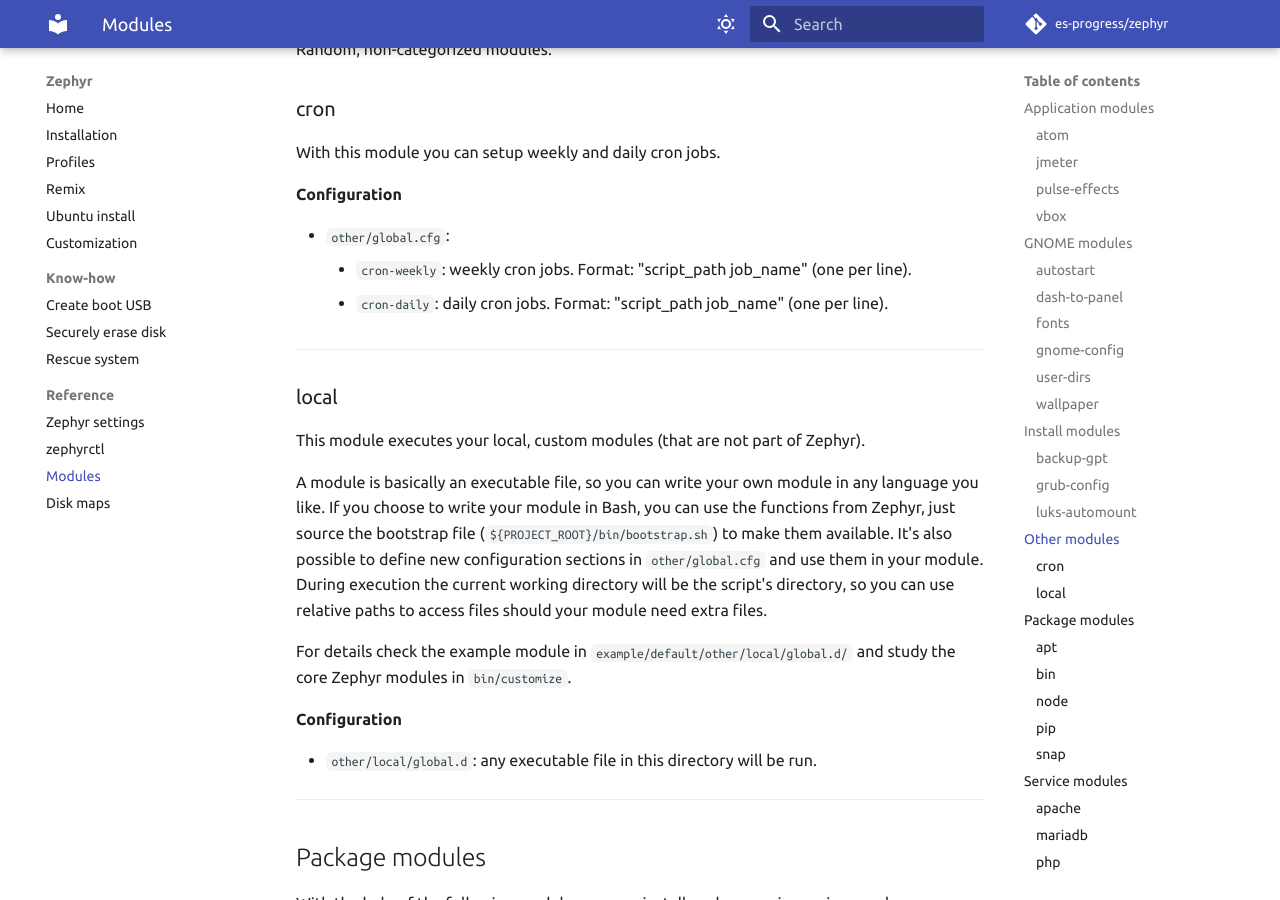
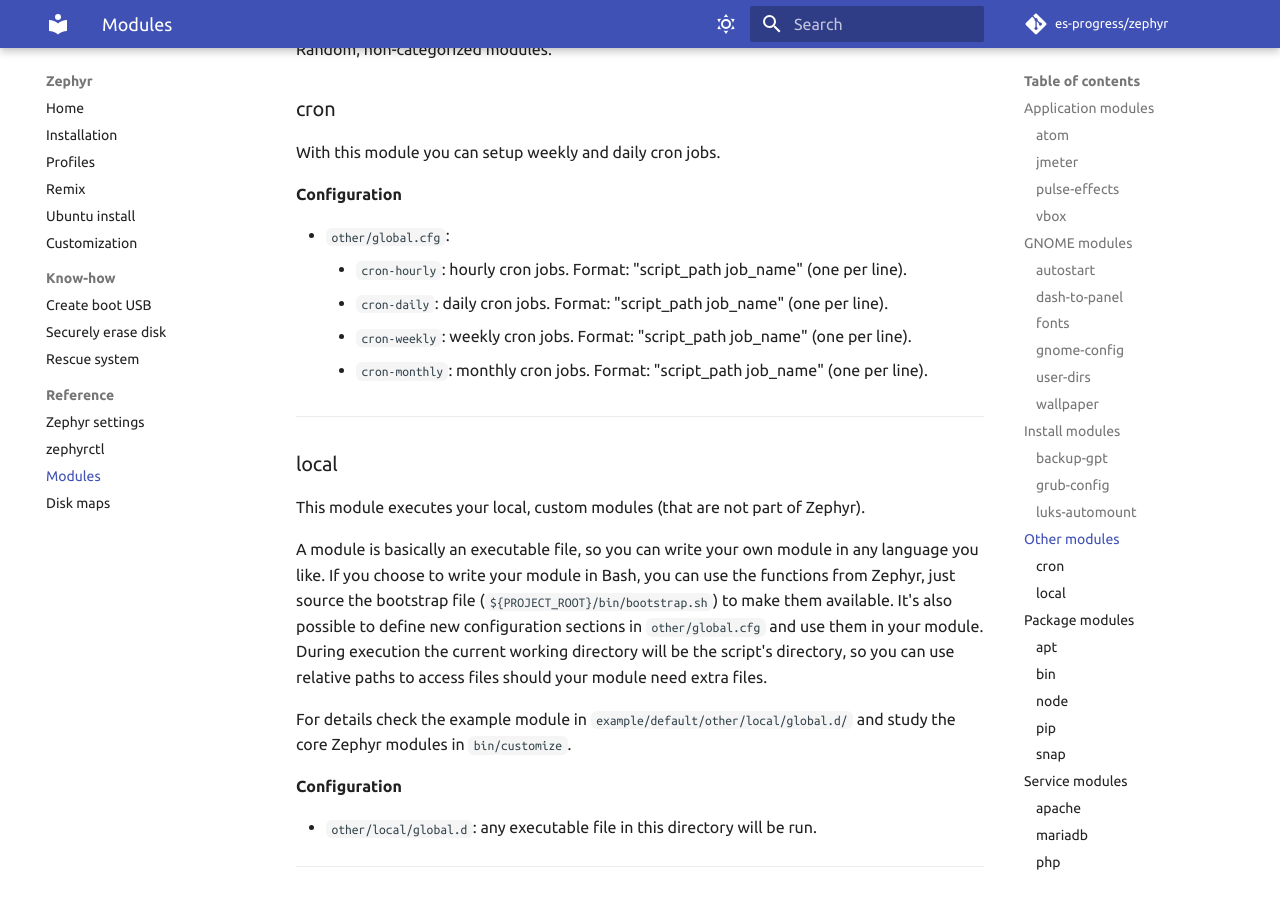
Before and after one commit to es-progress/zephyr, an MkDocs documentation site: the page built from docs/reference/modules.md, in a window 1280 px wide and 900 px high, scrolled down 5689 px. Built offline with MkDocs 1.6.1 and Material for MkDocs 9.7.7, drawn with Linux system fonts in a browser that asks for light colours; emoji names are drawn with the system emoji font; comment, search, counter and statistics services are not loaded.

Commit message:
other/cron: support hourly/monthly jobs also

```diff
--- a/docs/reference/modules.md
+++ b/docs/reference/modules.md
@@ -222,8 +222,10 @@ With this module you can setup weekly and daily cron jobs.
 **Configuration**
 
 -   `other/global.cfg`:
+    -   `cron-hourly`: hourly cron jobs. Format: "script_path job_name" (one per line).
+    -   `cron-daily`: daily cron jobs. Format: "script_path job_name" (one per line).
     -   `cron-weekly`: weekly cron jobs. Format: "script_path job_name" (one per line).
-    -   `cron-daily`: daily cron jobs. Format: "script_path job_name" (one per line).
+    -   `cron-monthly`: monthly cron jobs. Format: "script_path job_name" (one per line).
 
 ---
 
```
Also changed, not shown: 3 other files.
